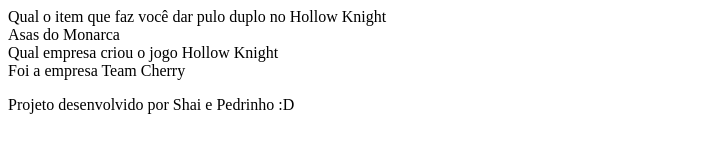
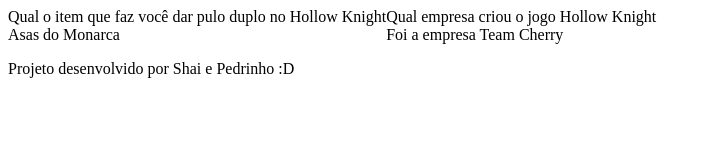
Before and after one commit to ShaiKARALHO/rolu_naiti, a plain HTML site: page index.html in a window 1280 px wide. Shown: the whole page, without its empty margins (0-712 px from the left). Drawn offline with Linux system fonts and the light colour scheme.

Commit message:
poiAJDAV

```diff
--- a/assets/estilo.css
+++ b/assets/estilo.css
@@ -1,3 +1,3 @@
-body{
-
+.conteudo{
+    display: flex;
 }
--- a/index.html
+++ b/index.html
@@ -9,14 +9,14 @@
 <body>
 
     <main>
-        <section>
+        <section class="conteudo">
 
-            <article>
+            <article class="cartao">
                <div class="cartao--pergunta">Qual o item que faz você dar pulo duplo no Hollow Knight</div>
                <div class="cartao--resposta">Asas do Monarca</div>
             </article>
 
-            <article>
+            <article class="cartao">
                 <div class="cartao--pergunta">Qual empresa criou o jogo Hollow Knight</div>
                 <div class="cartao--resposta">Foi a empresa Team Cherry</div>
             </article>
```
